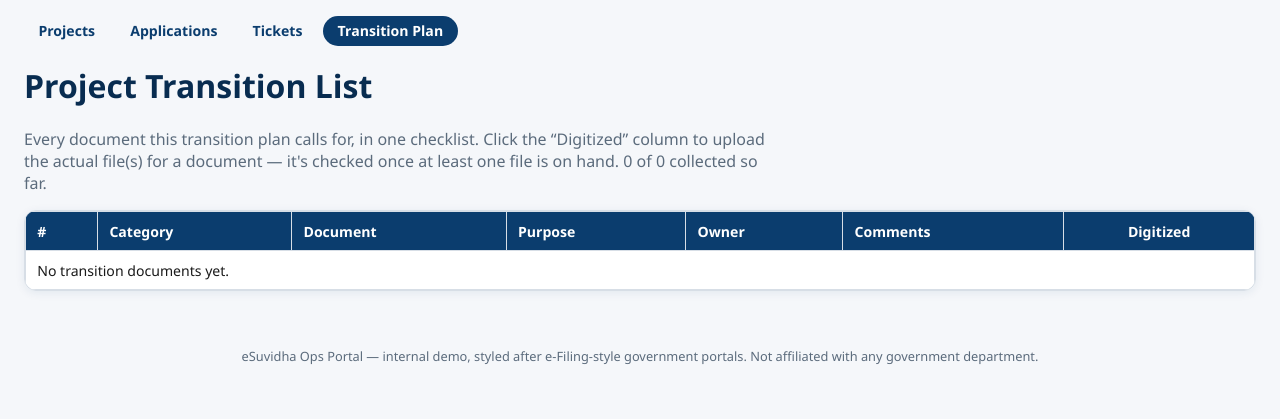
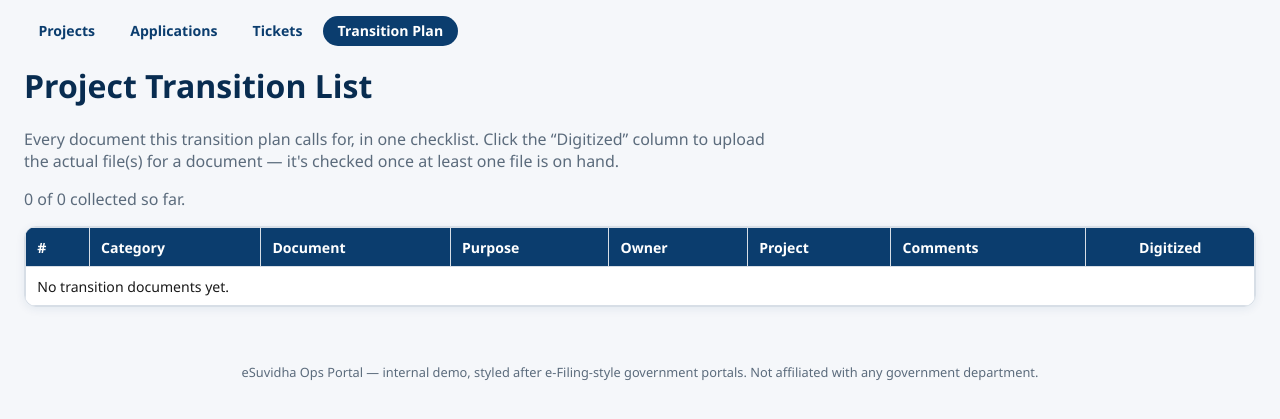
Before and after one commit to bgmaruthi13/pmp, a Django app: page /projects/transition/ in a window 1280 px wide. Shown: the part 130-549 px from the top of the page. Run offline with Django 5.2, Linux system fonts and the light colour scheme; data that the repository does not hold is empty.

Commit message:
Clicking an application now opens the Transition Plan, scoped to its project
Per correction: clicking an application name (from the Projects list,
the Applications list, or a project's own detail page) now navigates
to the Transition Plan list instead of the application's details
table, filtered to the project that application belongs to.

- TransitionDocument.project (FK, nullable): a checklist item can now
  be scoped to one project. Left blank ("Shared"), it's a generic
  item that appears regardless of which project's transition plan
  you're viewing — this is how all 54 existing seeded items still
  behave, since none of them are project-specific data.
- transition_list view: accepts ?project=<id>; when set, shows that
  project's own items plus every shared item, and the page header
  becomes "Transition Plan · <Project Name>" with a link back to the
  full unfiltered checklist. A new "Project" column shows which
  project (or "Shared") each row belongs to, itself linking to that
  project's filtered view.
- Application name links (Projects list, Applications list, project
  detail page) now point at the transition list filtered by the
  application's linked project when it has one, or the unfiltered
  list when it doesn't (2 of the 8 demo applications aren't linked to
  a project). Each of those spots keeps a small secondary "Details"
  link to the application's own full-column page, so that page (built
  two turns ago) stays reachable rather than orphaned.

Verified: fresh migrate (new additive migration 0006) + seed_demo,
clicking "e-Filing Core Engine 4.0" from the Projects page lands on
Transition Plan scoped to "ITR e-Filing Portal". Confirmed via curl
that filtering by project 1 vs project 2 correctly includes/excludes
a document manually scoped to project 1 (RACI Matrix), while all 54
generic items still appear under both filters as "Shared". No server
errors. Playwright screenshot confirms the filtered page's heading,
clear-filter link, and Project column.

```diff
--- a/projects/admin.py
+++ b/projects/admin.py
@@ -44,8 +44,8 @@ class TransitionSystemAdmin(admin.ModelAdmin):
 
 @admin.register(TransitionDocument)
 class TransitionDocumentAdmin(admin.ModelAdmin):
-    list_display = ("document", "category", "owner", "available", "order")
-    list_filter = ("category", "available")
+    list_display = ("document", "category", "project", "owner", "available", "order")
+    list_filter = ("category", "available", "project")
     filter_horizontal = ("systems",)
 
 
--- a/projects/views.py
+++ b/projects/views.py
@@ -87,7 +87,7 @@ def ticket_detail(request, pk):
 
 
 def application_list(request):
-    applications = Application.objects.all()
+    applications = Application.objects.prefetch_related("projects")
     return render(request, "projects/application_list.html", {"applications": applications})
 
 
@@ -99,7 +99,12 @@ def application_detail(request, pk):
 
 
 def transition_list(request):
-    documents = TransitionDocument.objects.prefetch_related("systems", "versions")
+    documents = TransitionDocument.objects.select_related("project").prefetch_related("systems", "versions")
+    selected_project = None
+    project_id = request.GET.get("project")
+    if project_id:
+        selected_project = get_object_or_404(Project, pk=project_id)
+        documents = documents.filter(Q(project=selected_project) | Q(project__isnull=True))
     systems = TransitionSystem.objects.all()
     return render(
         request,
@@ -108,6 +113,7 @@ def transition_list(request):
             "documents": documents,
             "systems": systems,
             "collected_count": sum(1 for d in documents if d.available),
+            "selected_project": selected_project,
         },
     )
 
--- a/templates/projects/project_detail.html
+++ b/templates/projects/project_detail.html
@@ -5,7 +5,7 @@
     <p>
         {{ project.description }}
         {% if project.lead %} · <small>Lead: {{ project.lead.name }}</small>{% endif %}
-        {% if project.application %} · <small>Application: <a href="{{ project.application.get_absolute_url }}">{{ project.application.name }}</a></small>{% endif %}
+        {% if project.application %} · <small>Application: <a href="{% url 'transition-list' %}?project={{ project.pk }}">{{ project.application.name }}</a> (<a href="{{ project.application.get_absolute_url }}">details</a>)</small>{% endif %}
     </p>
     {% if user.is_authenticated %}
         <p><a class="btn" href="{% url 'task-create' project.pk %}">+ New ticket</a></p>
--- a/templates/projects/transition_list.html
+++ b/templates/projects/transition_list.html
@@ -7,12 +7,21 @@
         <a href="{% url 'ticket-tracker' %}">Tickets</a>
         <a href="{% url 'transition-list' %}" class="active">Transition Plan</a>
     </div>
-    <h1>Project Transition List</h1>
-    <p style="color:var(--muted);max-width:760px;">
-        Every document this transition plan calls for, in one checklist. Click the
-        &ldquo;Digitized&rdquo; column to upload the actual file(s) for a document &mdash; it's checked
-        once at least one file is on hand. {{ collected_count }} of {{ documents|length }} collected so far.
-    </p>
+    {% if selected_project %}
+        <h1>Transition Plan &middot; {{ selected_project.name }}</h1>
+        <p style="color:var(--muted);max-width:760px;">
+            Documents scoped to this project, plus every shared/generic checklist item.
+            <a href="{% url 'transition-list' %}">View the full unfiltered checklist &rarr;</a>
+        </p>
+    {% else %}
+        <h1>Project Transition List</h1>
+        <p style="color:var(--muted);max-width:760px;">
+            Every document this transition plan calls for, in one checklist. Click the
+            &ldquo;Digitized&rdquo; column to upload the actual file(s) for a document &mdash; it's checked
+            once at least one file is on hand.
+        </p>
+    {% endif %}
+    <p style="color:var(--muted);max-width:760px;">{{ collected_count }} of {{ documents|length }} collected so far.</p>
     <div class="table-wrap">
     <table>
         <thead>
@@ -22,6 +31,7 @@
                 <th>Document</th>
                 <th>Purpose</th>
                 <th>Owner</th>
+                <th>Project</th>
                 {% for system in systems %}<th>{{ system.name }}</th>{% endfor %}
                 <th>Comments</th>
                 <th style="text-align:center;">Digitized</th>
@@ -35,6 +45,7 @@
                     <td><a href="{{ doc.get_absolute_url }}">{{ doc.document }}</a></td>
                     <td>{{ doc.purpose }}</td>
                     <td>{{ doc.owner|default:"—" }}</td>
+                    <td style="white-space:nowrap;">{% if doc.project %}<a href="{% url 'transition-list' %}?project={{ doc.project.pk }}">{{ doc.project.name }}</a>{% else %}<span style="color:var(--muted);">Shared</span>{% endif %}</td>
                     {% for system in systems %}
                         <td>{% if system in doc.systems.all %}Y{% endif %}</td>
                     {% endfor %}
@@ -52,7 +63,7 @@
                     </td>
                 </tr>
             {% empty %}
-                <tr><td colspan="{{ systems|length|add:7 }}">No transition documents yet.</td></tr>
+                <tr><td colspan="{{ systems|length|add:8 }}">No transition documents yet.</td></tr>
             {% endfor %}
         </tbody>
     </table>
```
Also changed, not shown: projects/models.py (+8 -0 lines), templates/projects/application_list.html (+10 -1 lines), templates/projects/project_list.html (+8 -1 lines), projects/migrations/0006_transitiondocument_project.py (added).
